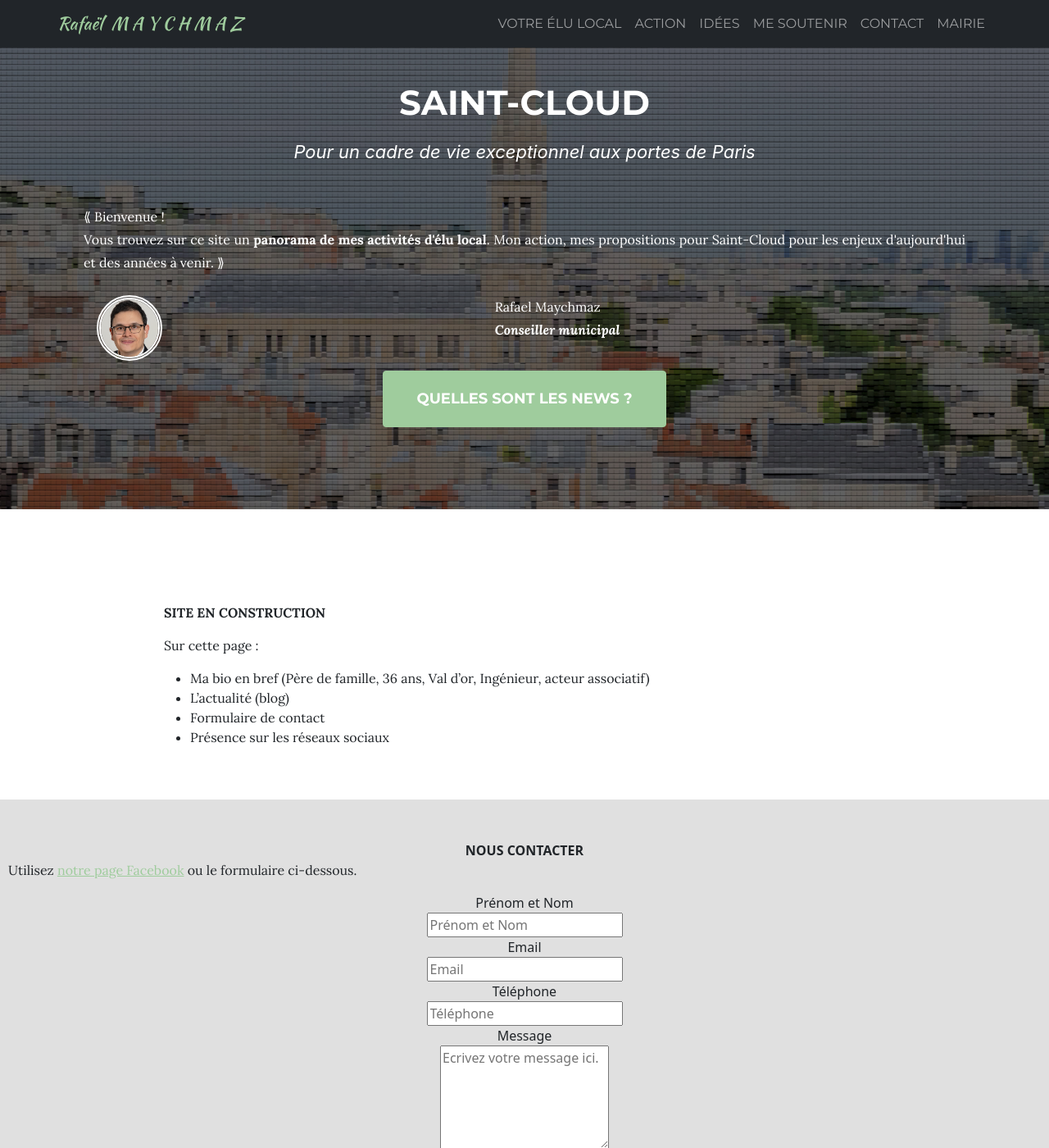
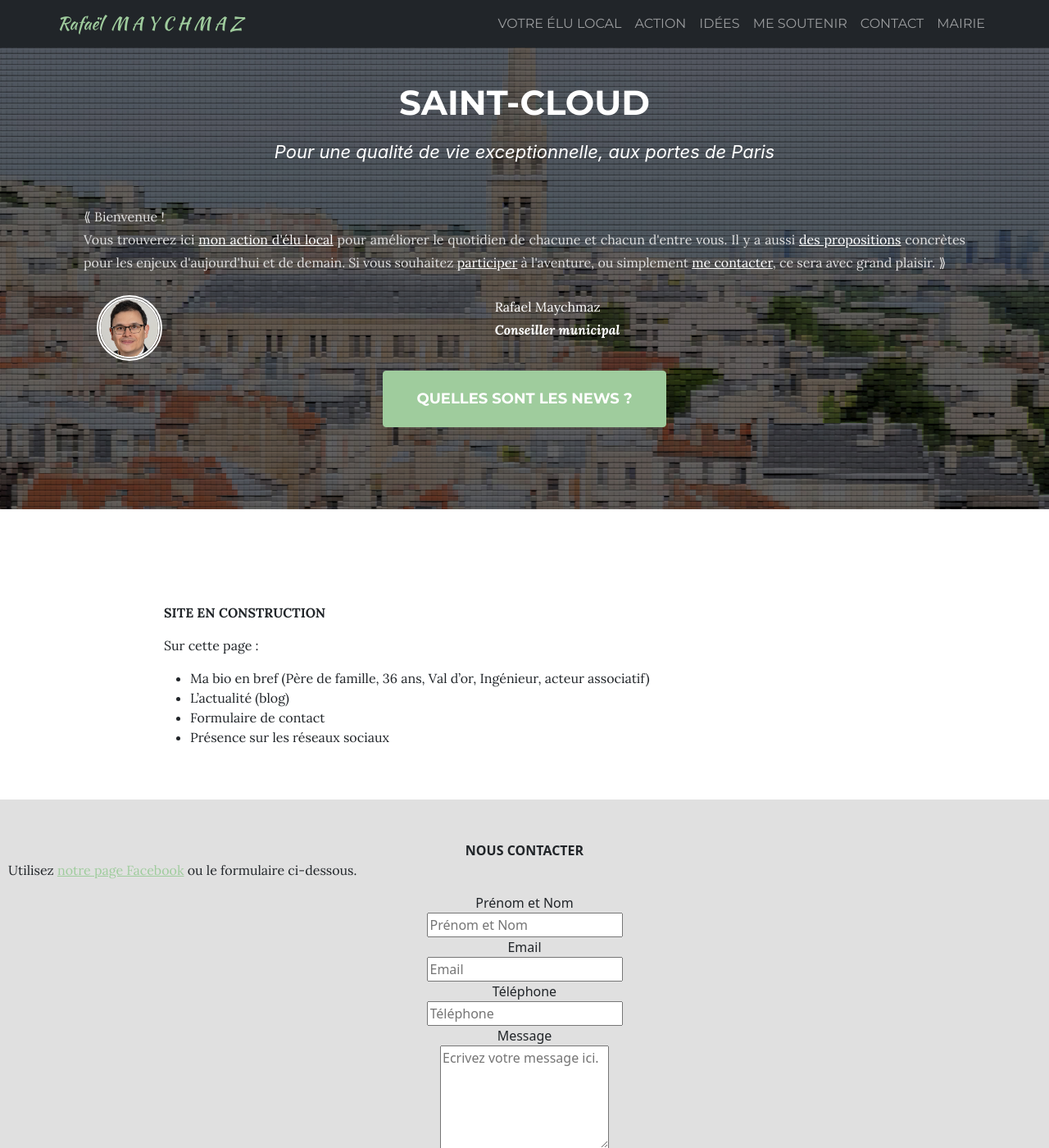
Before and after one commit to RafaelMaychmaz/rafaelmaychmaz_politique, a Jekyll site: the page built from index.md, in a window 1280 px wide and 1400 px high. Shown: the whole window at 82% size. Built offline with Jekyll 4.4.1, drawn with Linux system fonts in a browser that asks for light colours; nearby versions of some CDN libraries.

Commit message:
update index

```diff
--- a/_layouts/rm_index.html
+++ b/_layouts/rm_index.html
@@ -31,17 +31,15 @@
   <header class="masthead">
     <div class="container">
           <div class="intro-text">
-
-            <div class="intro-heading text-uppercase"><p>Saint-Cloud</p>
-</div>
-            <div class="intro-lead-in"><p>Pour un cadre de vie exceptionnel aux portes de Paris</p>
-</div>
-
+            <div class="intro-heading text-uppercase"><p>Saint-Cloud</p></div>
+            <div class="intro-lead-in"><p>Pour une qualité de vie exceptionnelle, aux portes de Paris</p></div>
             <!-- START OF QUOTE-->
             <div class="quote_container">
               <div class="quote_text">
-                <p>⟪ Bienvenue !<br>Vous trouvez sur ce site un <b>panorama de mes activités d'élu local</b>.
-                  Mon action, mes propositions pour Saint-Cloud pour les enjeux d'aujourd'hui et des années à venir. ⟫</p>
+                <p>⟪ Bienvenue !<br>
+                  Vous trouverez ici <a href="/action.html">mon action d'élu local</a> pour améliorer le quotidien de chacune et chacun d'entre vous.
+                  Il y a aussi <a href="/idees.html">des propositions</a> concrètes pour les enjeux d'aujourd'hui et de demain.
+                  Si vous souhaitez <a href="/contact.html">participer</a> à l'aventure, ou simplement <a href="/contact.html">me contacter</a>, ce sera avec grand plaisir. ⟫</p>
               </div>
 
               <div class="quote_signature_container">
@@ -58,7 +56,7 @@
 
     </div>
   </header>
-<!-- IMAGE + TEXT D'INTRO  : FIN -->
+  <!-- IMAGE + TEXT D'INTRO  : FIN -->
 
 
 
--- a/assets/css/rafaelmaychmaz.css
+++ b/assets/css/rafaelmaychmaz.css
@@ -72,7 +72,41 @@ header.masthead .intro-text .intro-lead-in {
     line-height: 1.75;
     margin-top: 0;
     margin-bottom: 1rem;
+    color: rgb(223, 223, 223);
 }
+
+.quote_text a {
+    text-decoration: underline;
+    font-weight: normal;
+    color: white;
+}
+
+
+.quote_text a:link {
+
+}
+
+.quote_text a:visited {
+    text-decoration: underline;
+    font-weight: normal;
+    color: white;
+}
+
+.quote_text a:focus {
+    color: #b0ddad;
+    text-decoration: underline;
+}
+
+.quote_text a:hover {
+    color: #b0ddad;
+    text-decoration: underline;
+}
+
+.quote_text a:active {
+
+}
+
+
 
 .quote_signature_container {
     margin-left: 1em;
```
